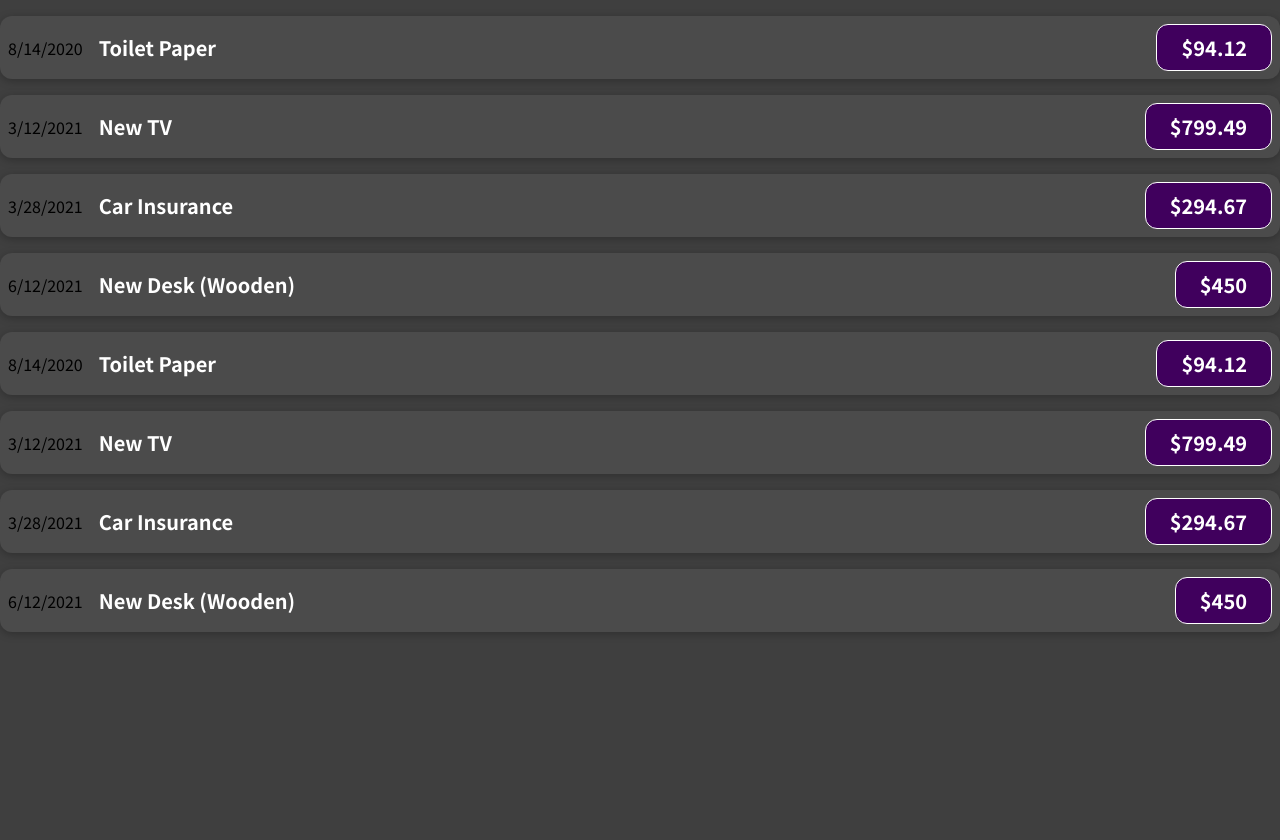
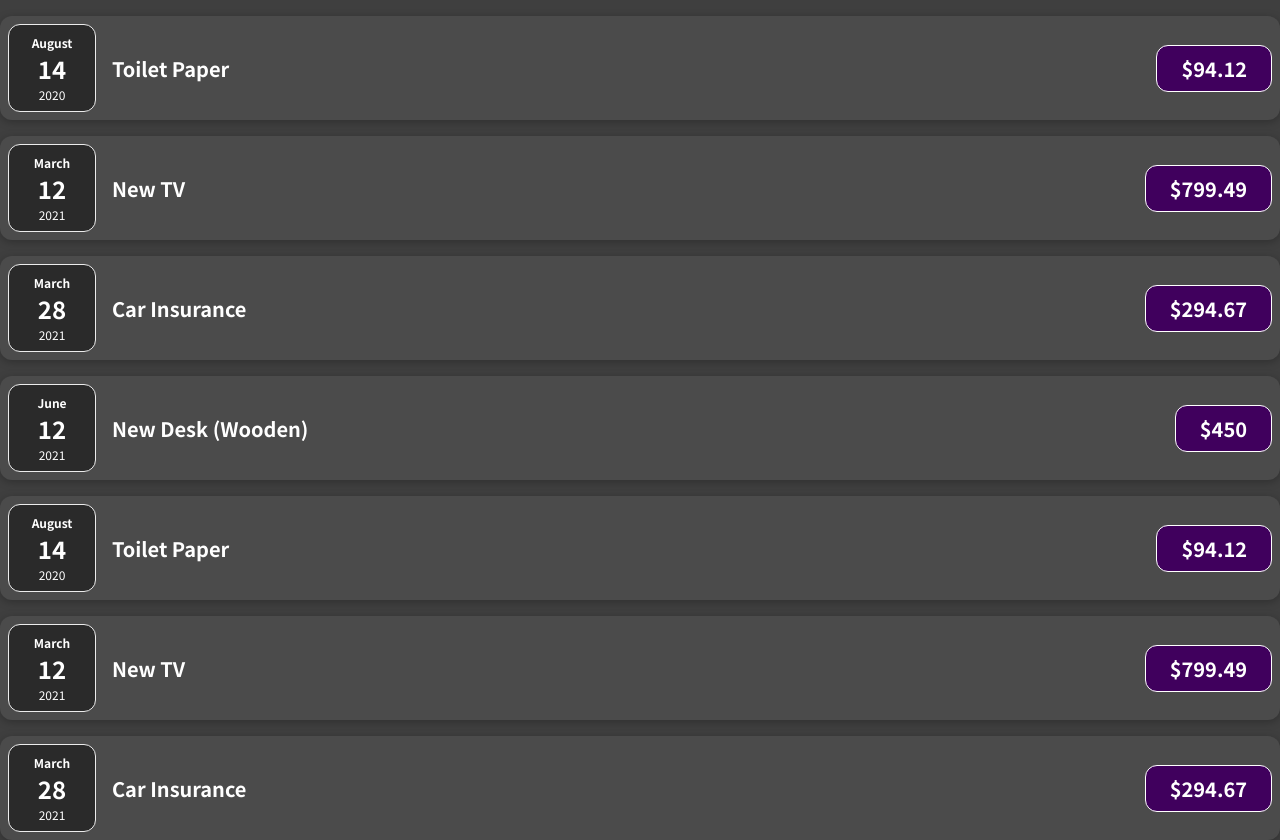
Before and after one commit to gayankaveenda/react-complete-guide, a JavaScript app: page / in a window 1280 px wide. Shown: the top 840 px of the page. Before the commit the page ends 800 px from the top, so only its background shows below. Built offline with nearby package versions, Linux system fonts and the light colour scheme.

Commit message:
adding ExpenseDate component

```diff
--- a/src/App.js
+++ b/src/App.js
@@ -29,22 +29,22 @@ function App() {
       <ExpenseItem
         title={expenses[0].title}
         amount={expenses[0].amount}
-        date={expenses[0].date.toLocaleDateString()}
+        date={expenses[0].date}
       ></ExpenseItem>
       <ExpenseItem
         title={expenses[1].title}
         amount={expenses[1].amount}
-        date={expenses[1].date.toLocaleDateString()}
+        date={expenses[1].date}
       ></ExpenseItem>
       <ExpenseItem
         title={expenses[2].title}
         amount={expenses[2].amount}
-        date={expenses[2].date.toLocaleDateString()}
+        date={expenses[2].date}
       ></ExpenseItem>
       <ExpenseItem
         title={expenses[3].title}
         amount={expenses[3].amount}
-        date={expenses[3].date.toLocaleDateString()}
+        date={expenses[3].date}
       ></ExpenseItem>
       <ExpenseAsList expenseList={expenses}></ExpenseAsList>
     </div>
--- a/src/components/ExpenseItem.js
+++ b/src/components/ExpenseItem.js
@@ -1,13 +1,11 @@
 import "./ExpenseItem.css";
+import ExpenseDate from "./expense/ExpenseDate";
 
 const ExpenseItem = (props) => {
-  // const expenseDate = new Date("2023", "04", "11");
-  // const title = "Car Insurance";
-
   return (
     <div>
       <div className="expense-item">
-        <div>{props.date}</div>
+        <ExpenseDate date={props.date}></ExpenseDate>
         <div className="expense-item__description">
           <h2>{props.title}</h2>
           <div className="expense-item__price">${props.amount}</div>
--- /dev/null
+++ b/src/components/expense/ExpenseDate.css
@@ -0,0 +1,26 @@
+.expense-date {
+    display: flex;
+    flex-direction: column;
+    width: 5.5rem;
+    height: 5.5rem;
+    border: 1px solid #ececec;
+    background-color: #2a2a2a;
+    color: white;
+    border-radius: 12px;
+    align-items: center;
+    justify-content: center;
+  }
+
+  .expense-date__month {
+    font-size: 0.75rem;
+    font-weight: bold;
+  }
+
+  .expense-date__year {
+    font-size: 0.75rem;
+  }
+
+  .expense-date__day {
+    font-size: 1.5rem;
+    font-weight: bold;
+  }
--- /dev/null
+++ b/src/components/expense/ExpenseDate.js
@@ -0,0 +1,17 @@
+import "./ExpenseDate.css";
+
+const ExpenseDate = (props) => {
+  const month = props.date.toLocaleString("en-US", { month: "long" });
+  const day = props.date.toLocaleString("en-US", { day: "2-digit" });
+  const year = props.date.getFullYear();
+
+  return (
+    <div className='expense-date'>
+      <div className='expense-date__month'>{month}</div>
+      <div className='expense-date__day'>{day}</div>
+      <div className='expense-date__year'>{year}</div>
+    </div>
+  );
+};
+
+export default ExpenseDate;
--- a/src/components/resources/ExpenseList.js
+++ b/src/components/resources/ExpenseList.js
@@ -3,11 +3,11 @@ import ExpenseItem from "../../components/ExpenseItem";
 const ExpenseAsList = (props) => {
   const Expenses = props.expenseList;
 
-  const listItems = Expenses.map((element) => (
-    <ExpenseItem
+  const listItems = Expenses.map((element, index) => (
+    <ExpenseItem key={element.id}
       title={element.title}
       amount={element.amount}
-      date={element.date.toLocaleDateString()}
+      date={element.date}
     ></ExpenseItem>
   ));
   return listItems;
```
